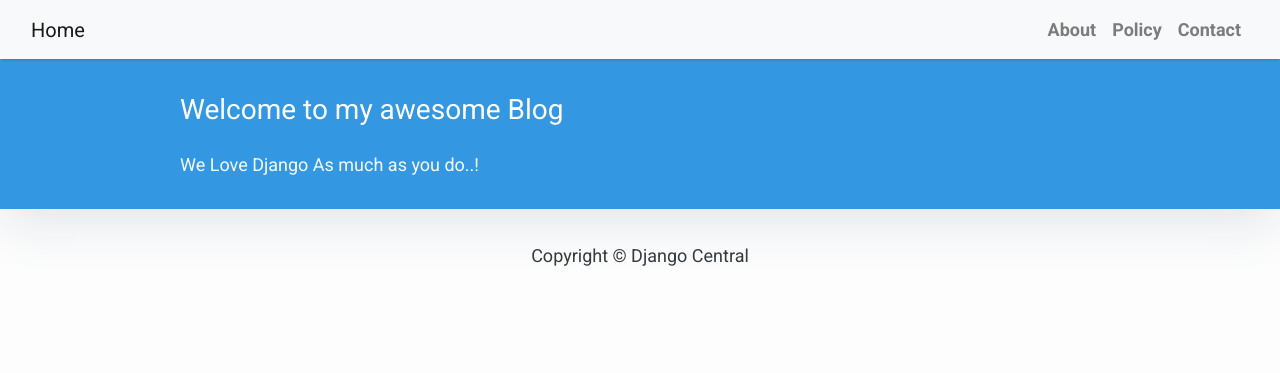
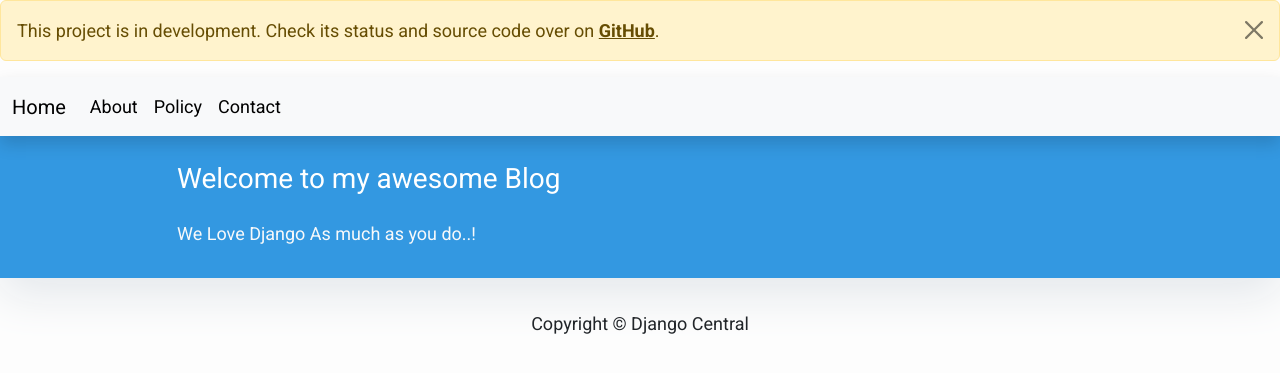
Before and after one commit to wem1c/django_blog, a Django app: page / in a window 1280 px wide. Shown: the top 373 px of the page. Run offline with Django 4.2, Linux system fonts and the light colour scheme; data that the repository does not hold is empty; some libraries are stand-ins or nearby versions.

Commit message:
style: add global banner
Add a dismissable "In Development" banner to the top of the website.
For this change, the Bootstrap version used has been updated from 4.0 to 5.3.0

```diff
--- a/templates/layout.html
+++ b/templates/layout.html
@@ -1,13 +1,13 @@
 <!DOCTYPE html>
-<html>
+<html lang="en">
 
 <head>
     <title>Django Blog</title>
     <link href="https://fonts.googleapis.com/css?family=Roboto:400,700" rel="stylesheet">
     <meta name="google" content="notranslate" />
     <meta name="viewport" content="width=device-width, initial-scale=1" />
-    <link rel="stylesheet" href="https://maxcdn.bootstrapcdn.com/bootstrap/4.0.0/css/bootstrap.min.css"
-        integrity="sha384-Gn5384xqQ1aoWXA+058RXPxPg6fy4IWvTNh0E263XmFcJlSAwiGgFAW/dAiS6JXm" crossorigin="anonymous" />
+    <link href="https://cdn.jsdelivr.net/npm/bootstrap@5.3.0-alpha3/dist/css/bootstrap.min.css" rel="stylesheet"
+        integrity="sha384-KK94CHFLLe+nY2dmCWGMq91rCGa5gtU4mk92HdvYe+M/SXH301p5ILy+dN9+nJOZ" crossorigin="anonymous">
 </head>
 
 <body>
@@ -36,6 +36,12 @@
             padding-top: 10px;
         }
     </style>
+    <!-- Alert: In development -->
+    <div class="alert alert-warning alert-dismissible fade show" role="alert">
+        This project is in development. Check its status and source code over on <a
+            href="https://github.com/wem1c/django_blog" class="alert-link">GitHub</a>.
+        <button type="button" class="btn-close" data-bs-dismiss="alert" aria-label="Close"></button>
+    </div>
 
     <!-- Navigation -->
     <nav class="navbar navbar-expand-lg navbar-light bg-light shadow" id="mainNav">
@@ -67,6 +73,9 @@
     <footer class="py-3 bg-grey">
         <p class="m-0 text-dark text-center ">Copyright &copy; Django Central</p>
     </footer>
+    <script src="https://cdn.jsdelivr.net/npm/bootstrap@5.3.0-alpha3/dist/js/bootstrap.bundle.min.js"
+        integrity="sha384-ENjdO4Dr2bkBIFxQpeoTz1HIcje39Wm4jDKdf19U8gI4ddQ3GYNS7NTKfAdVQSZe" crossorigin="anonymous">
+    </script>
 </body>
 
 </html>
```
